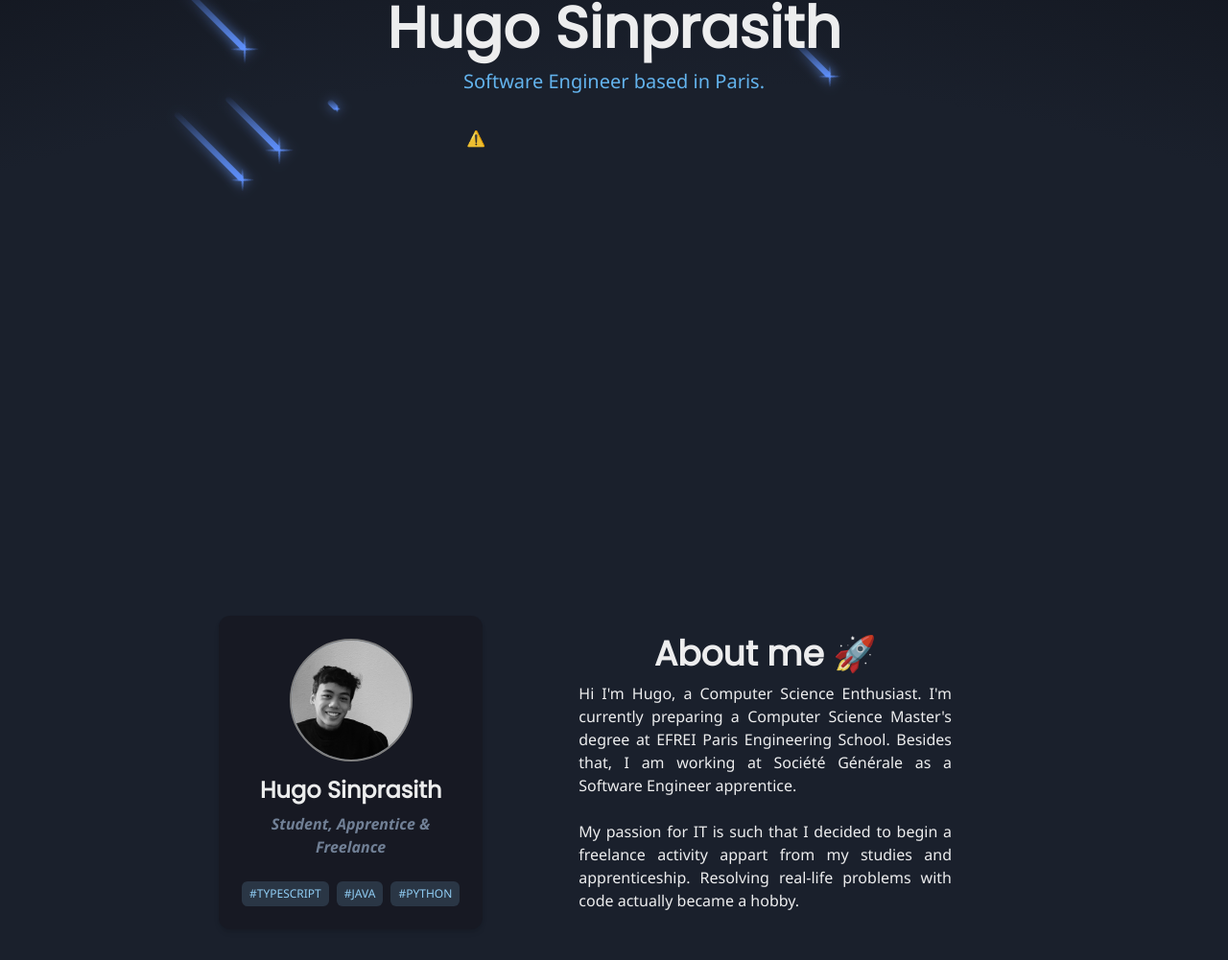
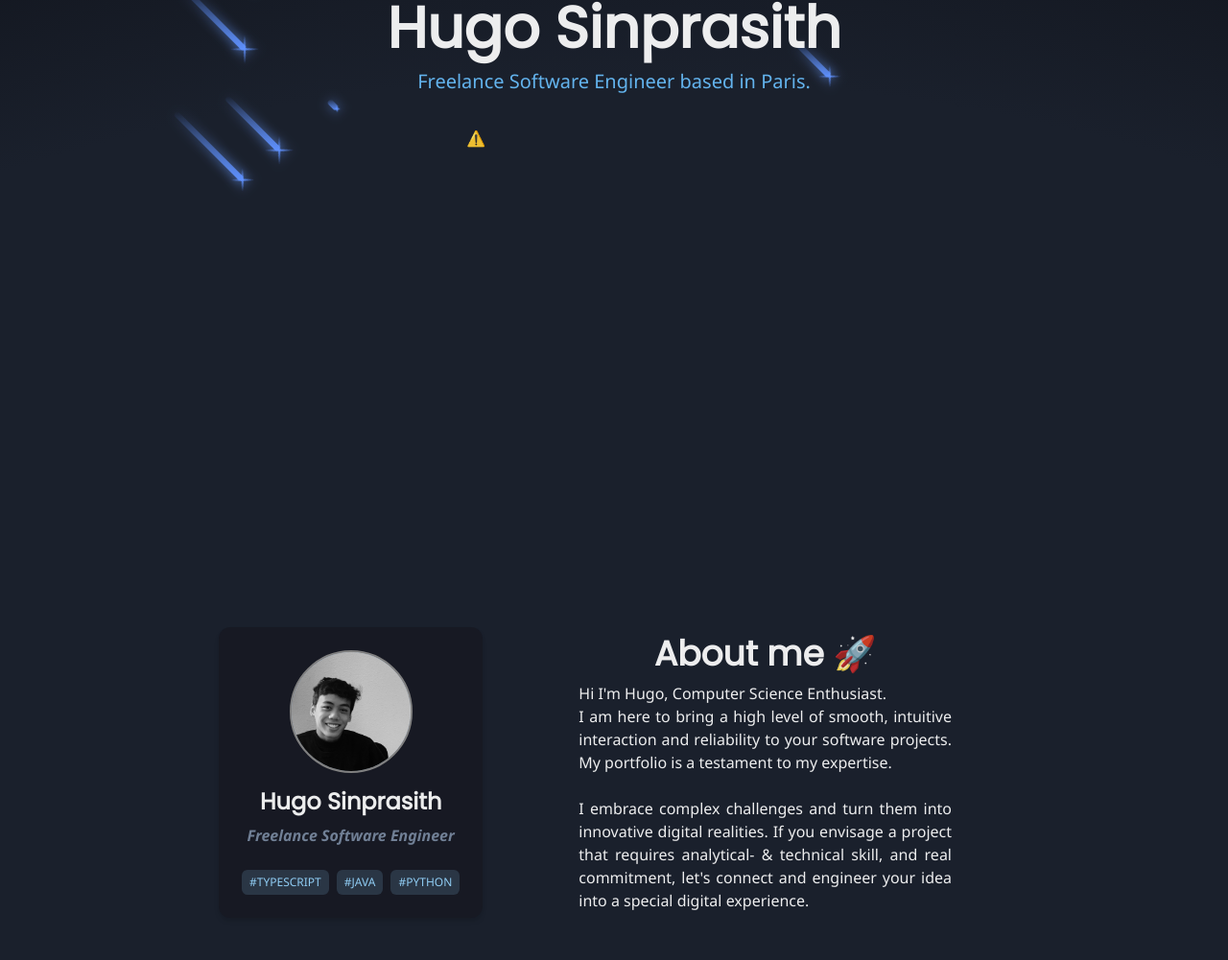
Before and after one commit to hugosinp/hugo-sinprasith-portfolio, a React (Create React App) app: page / in a window 1280 px wide. Shown: the part 364-1365 px from the top of the page at 96% size. Built offline with nearby package versions, Linux system fonts and the light colour scheme; no server answers.

Commit message:
updated portoflio data

```diff
--- a/src/app/components/organisms/oBioSection.js
+++ b/src/app/components/organisms/oBioSection.js
@@ -47,7 +47,7 @@ const OBioSection = ({ fadeIn }) => {
 										Hugo Sinprasith
 									</Heading>
 									<Text fontWeight={600} color={'gray.500'} fontStyle={'italic'} mb={4}>
-										Student, Apprentice & Freelance
+										Freelance Software Engineer
 									</Text>
 								</Stack>
 
@@ -69,11 +69,12 @@ const OBioSection = ({ fadeIn }) => {
 				<VStack p={{ base: 5, lg: 20 }}>
 					<Heading>About me 🚀</Heading>
 					<Text align={'justify'}>
-						Hi I'm Hugo, a Computer Science Enthusiast. I'm currently preparing a Computer Science Master's degree at EFREI Paris
-						Engineering School. Besides that, I am working at Société Générale as a Software Engineer apprentice. <br />
+						Hi I'm Hugo, Computer Science Enthusiast.
 						<br />
-						My passion for IT is such that I decided to begin a freelance activity appart from my studies and apprenticeship. Resolving
-						real-life problems with code actually became a hobby.
+						I am here to bring a high level of smooth, intuitive interaction and reliability to your software projects. My portfolio is a testament to my expertise.
+						<br />
+						<br />
+						I embrace complex challenges and turn them into innovative digital realities. If you envisage a project that requires analytical- & technical skill, and real commitment, let's connect and engineer your idea into a special digital experience.
 					</Text>
 				</VStack>
 			</Flex>
--- a/src/app/components/organisms/oHeroSection.js
+++ b/src/app/components/organisms/oHeroSection.js
@@ -11,7 +11,7 @@ const OHeroSection = () => {
 						Hugo Sinprasith
 					</Heading>
 					<Text fontSize={'xl'} as={'span'} color={'blue.300'}>
-						Software Engineer based in Paris.
+						Freelance Software Engineer based in Paris.
 					</Text>
 				</Stack>
 				<Stack mt={{ base: 8 }} width={'65%'}>
--- a/src/app/static/data.js
+++ b/src/app/static/data.js
@@ -4,8 +4,8 @@ export const usProjects = [
 		title: 'Watch Else ⌚',
 		head: 'Vinted-like watch selling mobile app',
 		tech: [{ name: 'React Native' }, { name: 'NestJS' }, { name: 'MongoDB' }],
-		description: 'Currently working as Project Manger and Tech Lead on Watch Else mobile app',
-		link: 'https://github.com/hugosinp',
+		description: 'Now available on App store and Google Play Store! \n Currently working as Project Manger and Tech Lead on Watch Else mobile app',
+		link: 'https://www.watchelse-app.com/',
 		image: 'watchelse',
 	},
 	{
@@ -134,7 +134,7 @@ export const usEntreprises = [
 	{
 		id: 3,
 		name: 'Société Générale',
-		date: 'October 2021 - Present',
+		date: 'October 2021 - September 2023',
 		job: 'Software Engineer',
 		job_type: 'Apprenticeship',
 		description: [
```
